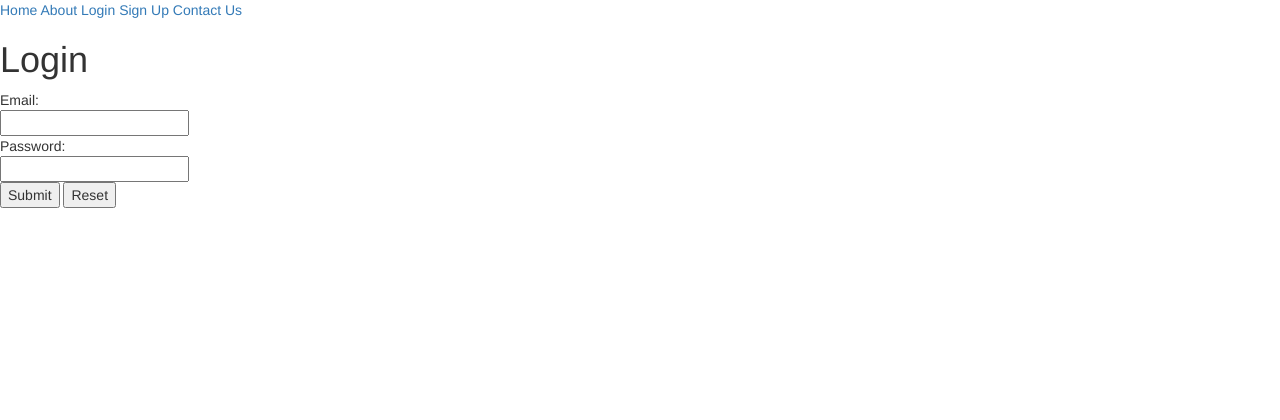
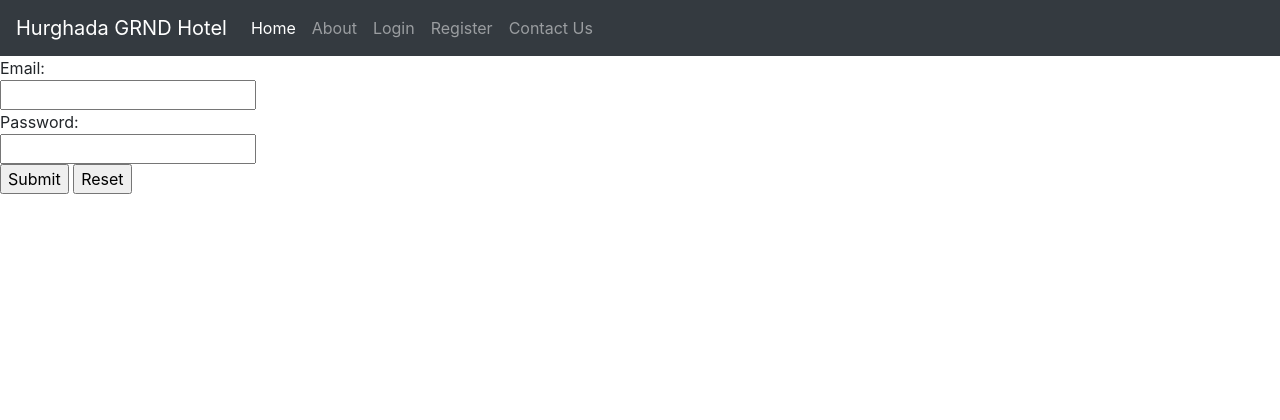
Before and after one commit to YoussefAmrousy/Hotel-Project, a PHP site: page /Login.php in a window 1280 px wide. Shown: the top 420 px of the page. Before the commit the page ends 208 px from the top, so only its background shows below. Run offline with PHP 8.4, Linux system fonts and the light colour scheme.

Commit message:
Registration & Login 1.1

```diff
--- a/home.php
+++ b/home.php
@@ -1,33 +1,64 @@
 <html>
-    <head>
-        <link rel="stylesheet" href="https://maxcdn.bootstrapcdn.com/bootstrap/3.4.1/css/bootstrap.min.css">
-        <script src="https://ajax.googleapis.com/ajax/libs/jquery/3.5.1/jquery.min.js"></script>
-        <script src="https://maxcdn.bootstrapcdn.com/bootstrap/3.4.1/js/bootstrap.min.js"></script>
-        <link rel="stylesheet" href="homeStyle.css">
-    </head>
-	<body>
-        <?php
+<head>
+  <title>Homepage</title>
+  <meta charset="utf-8">
+  <meta name="viewport" content="width=device-width, initial-scale=1">
+  <link rel="stylesheet" href="https://cdn.jsdelivr.net/npm/bootstrap@4.6.1/dist/css/bootstrap.min.css">
+  <script src="https://cdn.jsdelivr.net/npm/jquery@3.6.0/dist/jquery.slim.min.js"></script>
+  <script src="https://cdn.jsdelivr.net/npm/popper.js@1.16.1/dist/umd/popper.min.js"></script>
+  <script src="https://cdn.jsdelivr.net/npm/bootstrap@4.6.1/dist/js/bootstrap.bundle.min.js"></script>
+  <link rel="stylesheet" href="homeStyle.css">
+</head>
+
+<body style="height:1500px">
+<?php
         if(session_id() == '') {
             session_start();
         }
-        if (isset($_SESSION['Fname'])) {
-            echo "<div class='sessionWelcome'>Welcome ".$_SESSION['Fname']."</div><nav name='navbar'>
-            <a href='home.php'>Home</a>
-            <a href='about.html'>About</a>
-            <a href='contact.html'>Contact Us</a>
-            <a href='SignOut.php'>Sign Out</a>
-
-		</nav>";
+        ?>
+<nav class="navbar navbar-expand-sm bg-dark navbar-dark fixed-top">
+    <a class="navbar-brand" href="#">Hurghada GRND Hotel</a>
+    <ul class="navbar-nav">
+        <li class="nav-item">
+            <a class="nav-link active" href="home.php">Home</a>
+        </li>
+        <li class="nav-item">
+            <a class="nav-link" href="#">About</a>
+        </li>
+        <?php if (isset($_SESSION['Fname'])) {
+            echo "<li class='nav-item'>
+            <a class='nav-link' href='SignOut.php'>Sign Out</a>
+            </li>";
         }
         else {
-            echo "<nav name='navbar'>
-            <a href='home.php'>Home</a>
-            <a href='about.html'>About</a>
-            <a href='login.php'>Login</a>
-            <a href='SignUp.php'>Sign Up</a>
-            <a href='contact.html'>Contact Us</a>
-		</nav>";
+            echo "<li class='nav-item'>
+            <a class='nav-link' href='Login.php'>Login</a>
+            </li>
+            <li class='nav-item'>
+            <a class='nav-link' href='SignUp.php'>Register</a>
+            </li>";
         }
         ?>
-	</body>
+        <li class="nav-item">
+            <a class="nav-link" id ="contact" href="#">Contact Us</a>
+        </li>
+        <li class="nav-item">
+            <a class="nav-link disabled " id="username" href="#"></a>
+        </li>
+        <?php if (isset($_SESSION['Fname'])) {
+            echo "<script>
+            document.getElementById('username').innerHTML = 'Welcome ".$_SESSION['Fname']."';
+            document.getElementById('username').style.visibility = 'visible';
+            document.getElementById('username').style.textAlign = right;
+            </script>";
+        }
+        else {
+            echo "<script>
+            document.getElementById('username').style.visiblity ='hidden';
+            </script>";
+        }
+        ?>
+    </ul>
+</nav>
+</body>
 </html>
--- a/homeStyle.css
+++ /dev/null
@@ -1,7 +0,0 @@
-a:hover {
-    color:red;
-}
-
-a:active {
-    color: cyan;
-}
```
